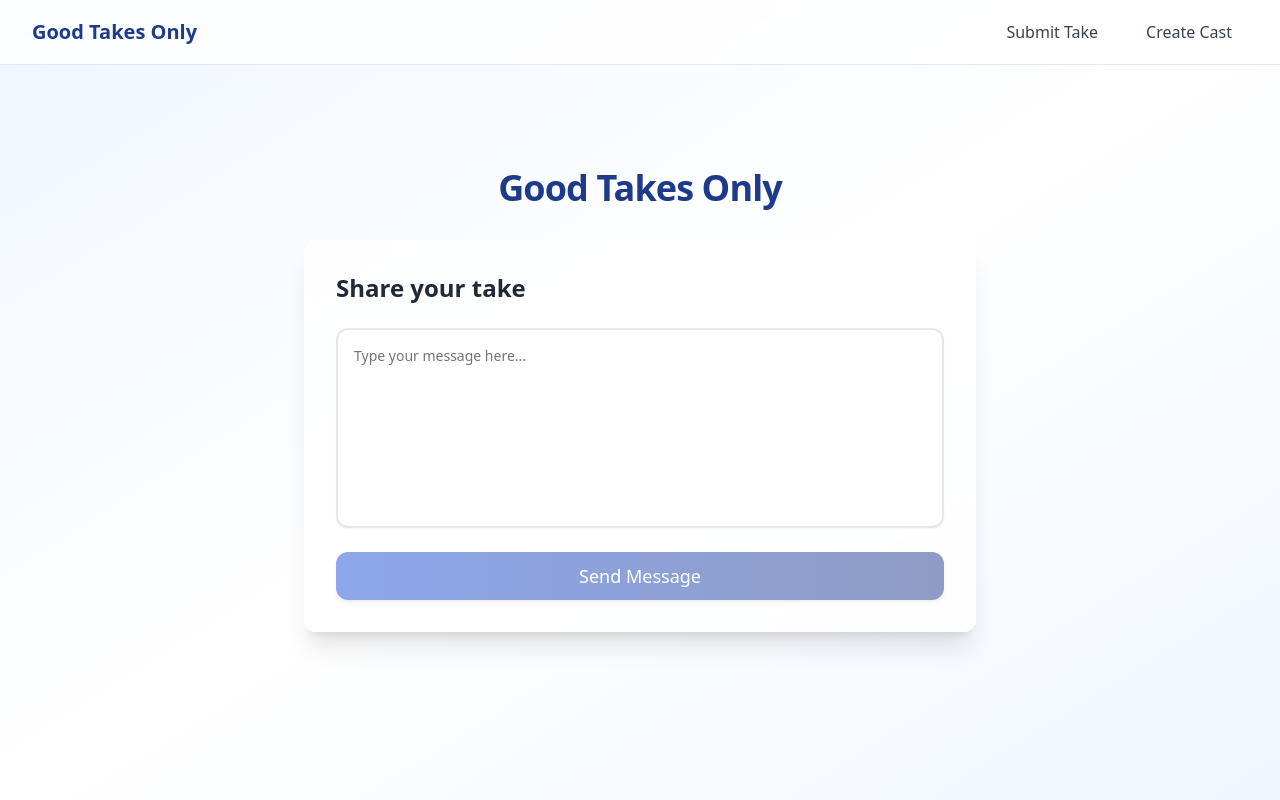
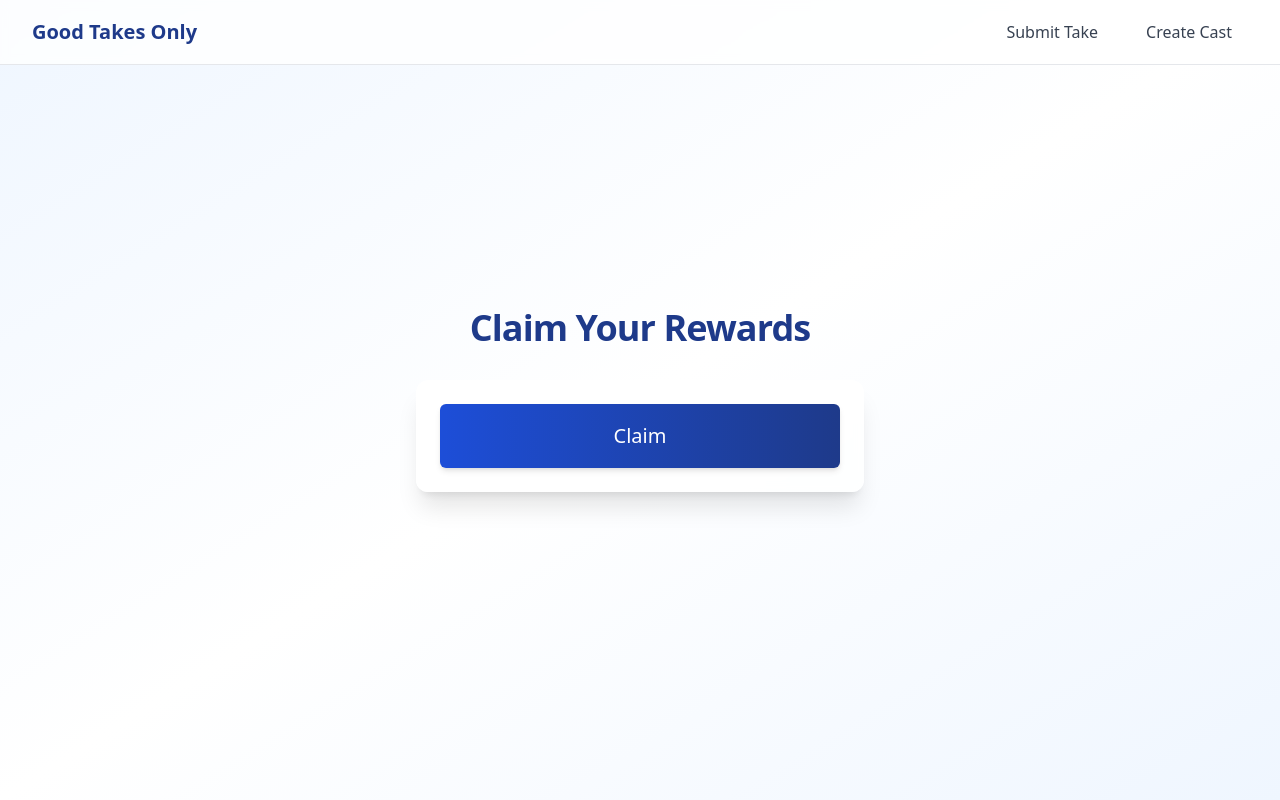
Before and after one commit to tms7331/good-takes-only-frontend, a Next.js app: page / in a window 1280 px wide. Built offline with nearby package versions, Linux system fonts and the light colour scheme; no server answers.

Commit message:
Add in logic for progressing through proof automatically

```diff
--- a/app/page.tsx
+++ b/app/page.tsx
@@ -1,61 +1,25 @@
 "use client"
 
-import type React from "react"
+import { Button } from "@/components/ui/button"
+import { Card, CardContent } from "@/components/ui/card"
+import { Navbar } from "@/components/navbar"
+import { callProver, getWebProof, verifyProof } from "@/lib/prove"
+import { WebProofRequest } from '@vlayer/sdk'
 import { useState } from "react"
-import { Button } from "@/components/ui/button"
-import { Textarea } from "@/components/ui/textarea"
-import { Card, CardContent } from "@/components/ui/card"
-import { motion, AnimatePresence } from "framer-motion"
-import { Navbar } from "@/components/navbar"
 
-const API_KEY = process.env.NEXT_PUBLIC_API_KEY
 
-async function getResponse(message: string) {
-  const response = await fetch("https://openrouter.ai/api/v1/chat/completions", {
-    method: "POST",
-    headers: {
-      Authorization: `Bearer ${API_KEY}`,
-      "Content-Type": "application/json",
-    },
-    body: JSON.stringify({
-      model: "openai/gpt-4o",
-      messages: [
-        {
-          role: "system",
-          content:
-            "You are an assistant tasked with judging whether people's views of the cryptocurrency markets are good or not.  You will be given a message, and you will need to respond with whether the message is good or not.  You will also be given a description of the users's views, and you will need to use that to make your judgement. Return a one word response only, either 'good' or 'bad'.",
-        },
-        {
-          role: "user",
-          content: message,
-        },
-      ],
-    }),
-  })
+export default function Claim() {
 
-  const data = await response.json()
-  console.log(data)
-  return data.choices[0].message.content
-}
-
-export default function Chat() {
-  const [input, setInput] = useState("")
-  const [response, setResponse] = useState("")
-  const [isSubmitted, setIsSubmitted] = useState(false)
-  const [isLoading, setIsLoading] = useState(false)
-
-  const handleSubmit = async (e: React.FormEvent<HTMLFormElement>) => {
-    e.preventDefault()
-    setIsSubmitted(true)
-    setIsLoading(true)
+  const handleClaim = async () => {
     try {
-      const response = await getResponse(input)
-      setResponse(response)
+      console.log("Claim button clicked")
+      const webProof = await getWebProof()
+      console.log("WebProof:", webProof)
+      const proof = await callProver(webProof)
+      console.log("Proof:", proof)
+      await verifyProof(proof, "abckasdf023")
     } catch (error) {
-      console.error("Error:", error)
-      setResponse("Sorry, there was an error processing your request.")
-    } finally {
-      setIsLoading(false)
+      console.error("Error in claim process:", error)
     }
   }
 
@@ -63,54 +27,16 @@ export default function Chat() {
     <>
       <Navbar />
       <div className="min-h-screen flex flex-col items-center justify-center p-4 bg-gradient-to-br from-blue-50 via-white to-blue-50 dark:from-gray-900 dark:via-gray-800 dark:to-gray-900">
-        <h1 className="text-4xl font-bold mb-8 text-blue-900 dark:text-blue-100 tracking-tight">Good Takes Only</h1>
+        <h1 className="text-4xl font-bold mb-8 text-blue-900 dark:text-blue-100 tracking-tight">Claim Your Rewards</h1>
 
-        <Card className="w-full max-w-2xl border-0 shadow-xl bg-white/80 dark:bg-gray-800/80 backdrop-blur-sm">
-          <CardContent className="p-8">
-            <AnimatePresence mode="wait">
-              {!isSubmitted ? (
-                <motion.form
-                  onSubmit={handleSubmit}
-                  className="space-y-6"
-                  initial={{ opacity: 0, y: 20 }}
-                  animate={{ opacity: 1, y: 0 }}
-                  exit={{ opacity: 0, y: -20 }}
-                  transition={{ duration: 0.3 }}
-                >
-                  <h2 className="text-2xl font-semibold text-gray-800 dark:text-gray-100 mb-4">Share your take</h2>
-                  <Textarea
-                    value={input}
-                    onChange={(e) => setInput(e.target.value)}
-                    placeholder="Type your message here..."
-                    className="min-h-[200px] resize-none text-lg p-4 rounded-xl border-2 border-gray-200 dark:border-gray-700 focus:border-blue-600 dark:focus:border-blue-500 transition-all duration-200 bg-white dark:bg-gray-900"
-                  />
-                  <Button
-                    type="submit"
-                    className="w-full bg-gradient-to-r from-blue-700 to-blue-900 hover:from-blue-800 hover:to-blue-950 text-white py-6 rounded-xl text-lg font-medium transition-all duration-200 shadow-md hover:shadow-xl disabled:opacity-50 disabled:cursor-not-allowed"
-                    disabled={!input.trim()}
-                  >
-                    Send Message
-                  </Button>
-                </motion.form>
-              ) : (
-                <motion.div
-                  initial={{ opacity: 0, y: 20 }}
-                  animate={{ opacity: 1, y: 0 }}
-                  transition={{ duration: 0.3 }}
-                  className="prose prose-lg dark:prose-invert max-w-none"
-                >
-                  {isLoading ? (
-                    <div className="flex items-center justify-center py-8">
-                      <div className="animate-spin rounded-full h-8 w-8 border-b-2 border-blue-700"></div>
-                    </div>
-                  ) : (
-                    <div className="whitespace-pre-wrap text-gray-700 dark:text-gray-200 leading-relaxed">
-                      {response}
-                    </div>
-                  )}
-                </motion.div>
-              )}
-            </AnimatePresence>
+        <Card className="w-full max-w-md border-0 shadow-xl bg-white/80 dark:bg-gray-800/80 backdrop-blur-sm">
+          <CardContent className="p-6">
+            <Button
+              onClick={handleClaim}
+              className="w-full bg-gradient-to-r from-blue-700 to-blue-900 hover:from-blue-800 hover:to-blue-950 text-white py-8 text-xl font-medium transition-all duration-200 shadow-md hover:shadow-xl active:scale-95"
+            >
+              Claim
+            </Button>
           </CardContent>
         </Card>
       </div>
```
